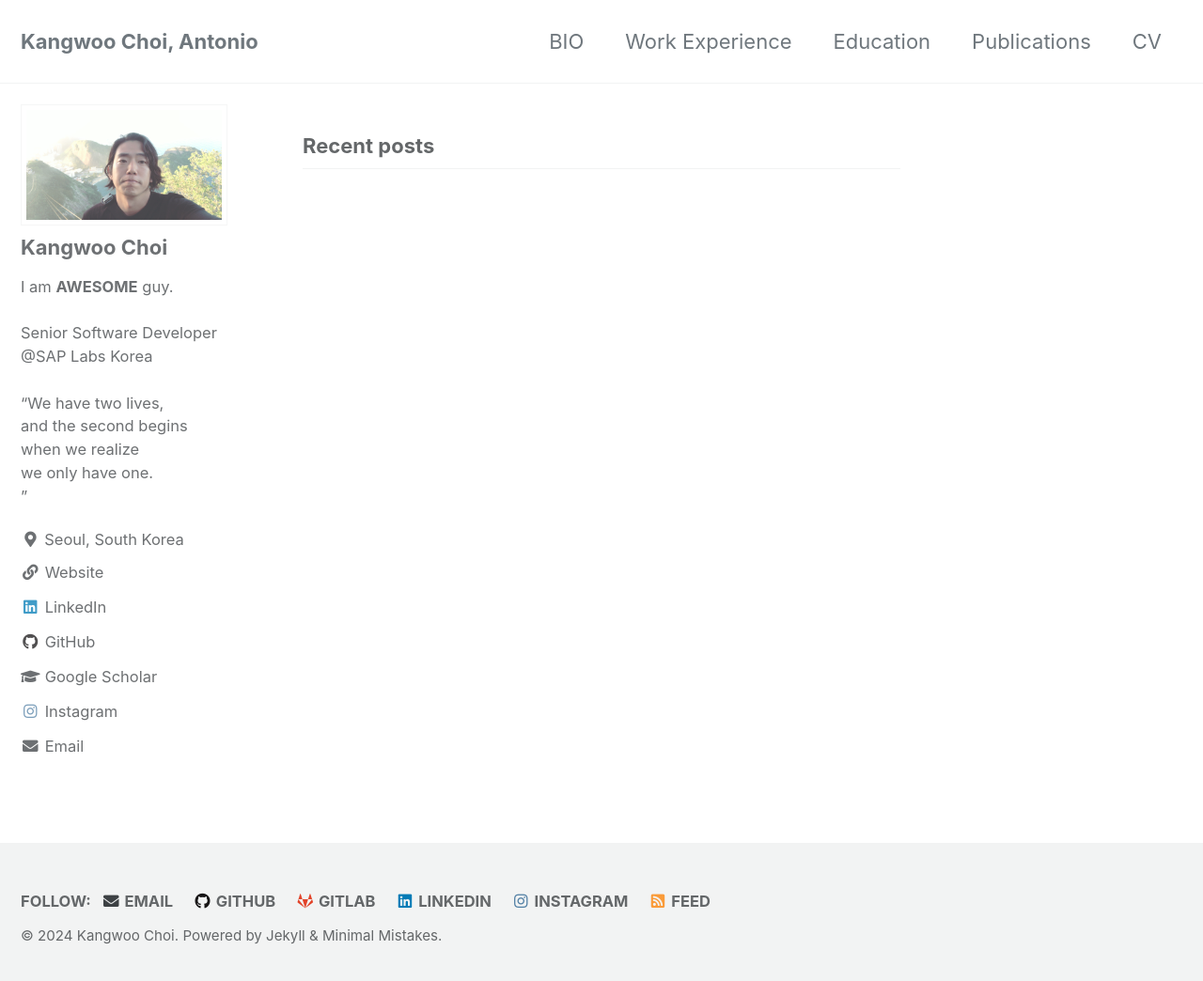
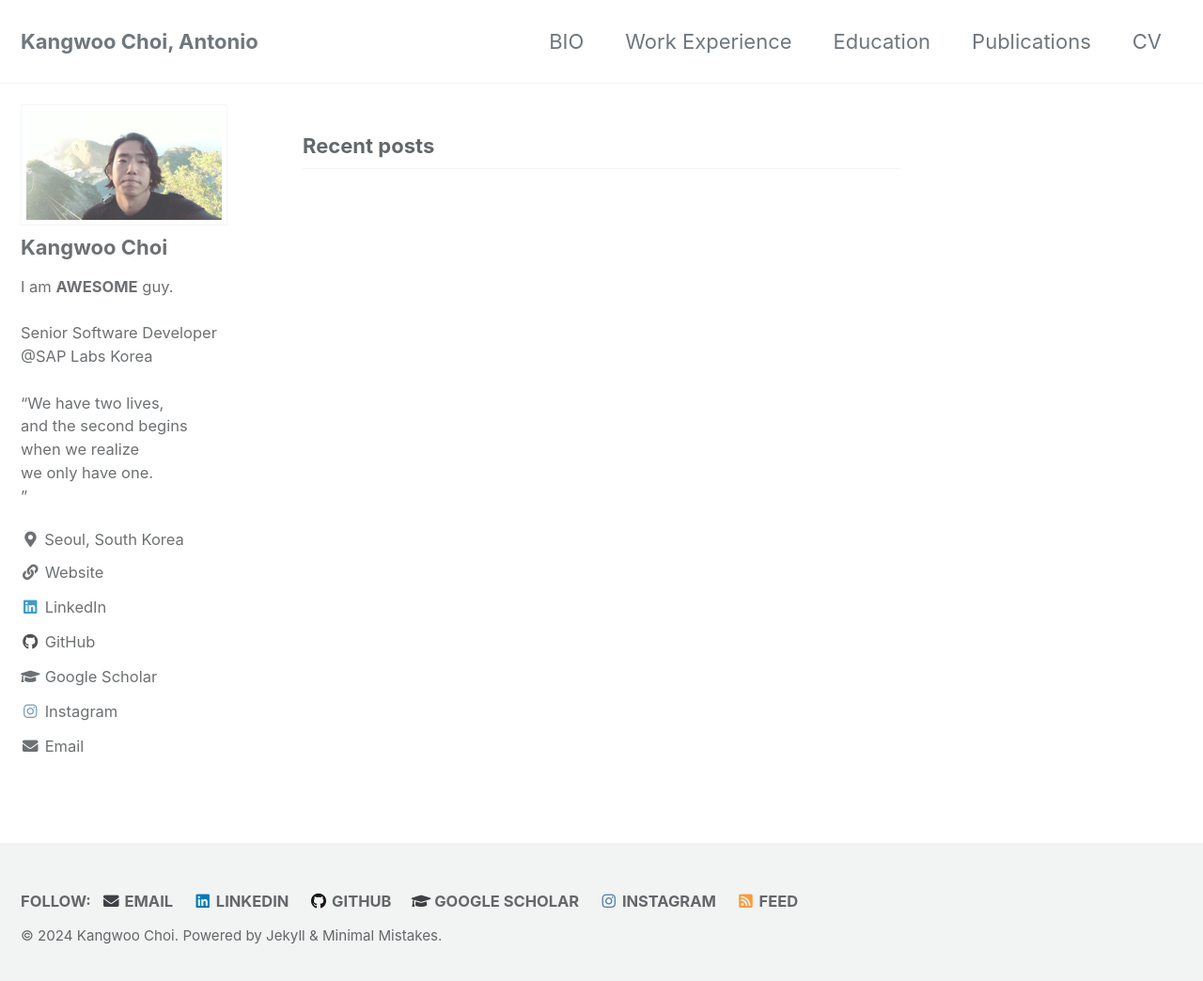
Before and after one commit to KangwooChoi/KangwooChoi.github.io, a Jekyll site: the page built from index.html, in a window 1280 px wide and 1051 px high. Shown: the top 1044 px of the window at 94% size. Built offline with Jekyll 4.4.1, drawn with Linux system fonts in a browser that asks for light colours; cached includes are drawn as plain includes; the list of posts is cut into pages by our own code.

Commit message:
Update _config.yml

```diff
--- a/_config.yml
+++ b/_config.yml
@@ -148,15 +148,18 @@
     #- label: "Facebook"
       #icon: "fab fa-fw fa-facebook-square"
       # url:
+    - label: "LinkedIn"
+      icon: "fab fa-fw fa-linkedin"
+      url: "https://www.linkedin.com/in/kangwoo-choi-antonio/"
     - label: "GitHub"
       icon: "fab fa-fw fa-github"
       url: "https://kangwoochoi.github.io/"
-    - label: "GitLab"
-      icon: "fab fa-fw fa-gitlab"
-      url: "https://github.com/KangwooChoi/LeetCode"
-    - label: "LinkedIn"
-      icon: "fab fa-fw fa-linkedin"
-      url: "https://www.linkedin.com/in/kangwoo-choi-antonio/"
+    #- label: "GitLab"
+      #icon: "fab fa-fw fa-gitlab"
+      #url: "https://github.com/KangwooChoi/LeetCode"
+    - label: "Google Scholar"
+      icon: "fas fa-fw fa-graduation-cap"
+      url: "https://scholar.google.co.kr/scholar?hl=ko&as_sdt=0%2C5&q=Kangwoo+Choi+SAP&btnG="
     #- label: "Bitbucket"
       #icon: "fab fa-fw fa-bitbucket"
       # url:
```
